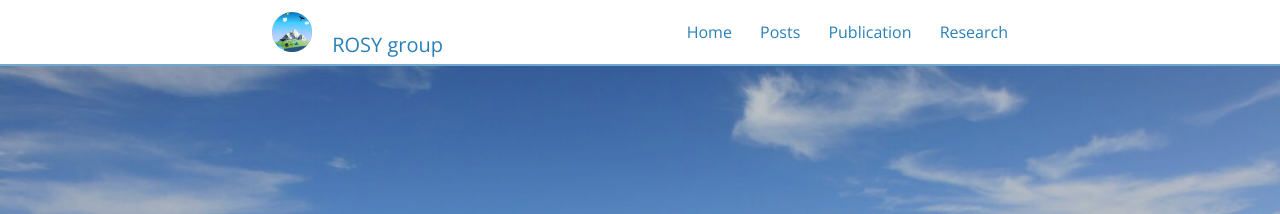
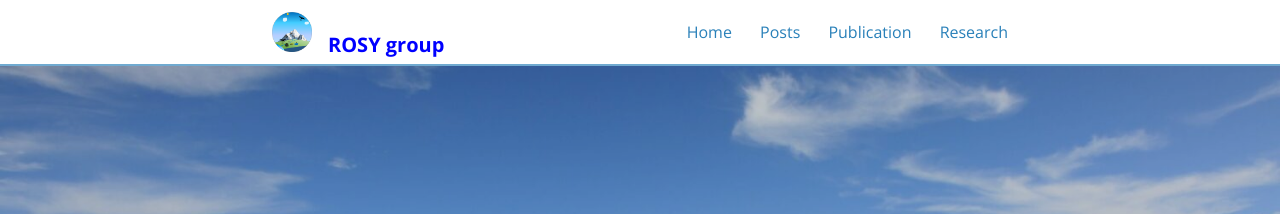
Before and after one commit to 12530/rshydro, a Jekyll site: the page built from index.html, in a window 1280 px wide. Shown: the top 214 px of the page. Built offline with Jekyll 4.4.1, drawn with Linux system fonts in a browser that asks for light colours; nearby versions of some CDN libraries.

Commit message:
Update header.html

```diff
--- a/_includes/header.html
+++ b/_includes/header.html
@@ -2,9 +2,7 @@
   <div class="navigation-wrapper">
     <a href="{{ site.baseurl }}/" class="logo">
       {% if site.logo %}
-      <img src="{{ site.logo | prepend: site.baseurl }}" alt="{{ site.title }}">
-
-      <span>{{ site.title }}</span>
+      <img src="{{ site.logo | prepend: site.baseurl }}" alt="{{ site.title }}"><span style="color:blue;font-weight:bold">{{ site.title }}</span>
       {% endif %}
     </a>
     <a href="javascript:void(0)" class="navigation-menu-button" id="js-mobile-menu">
```
